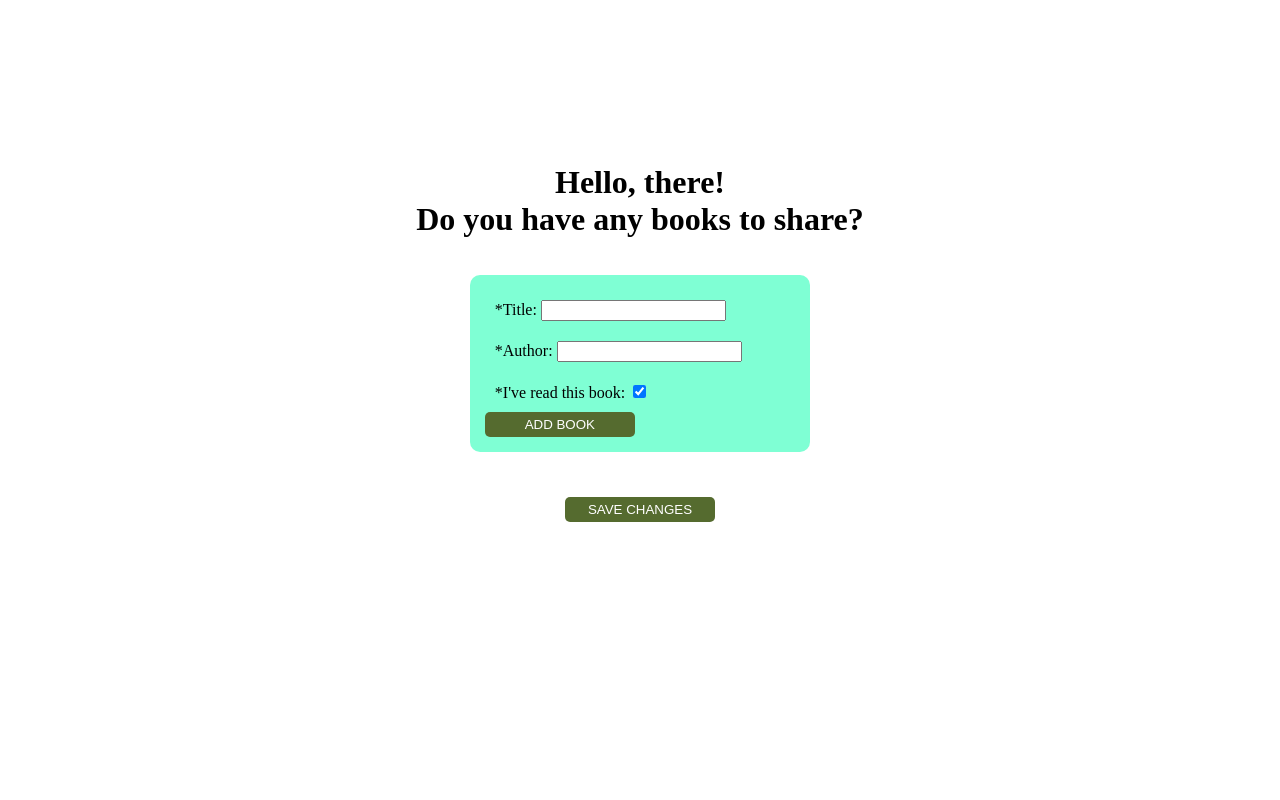
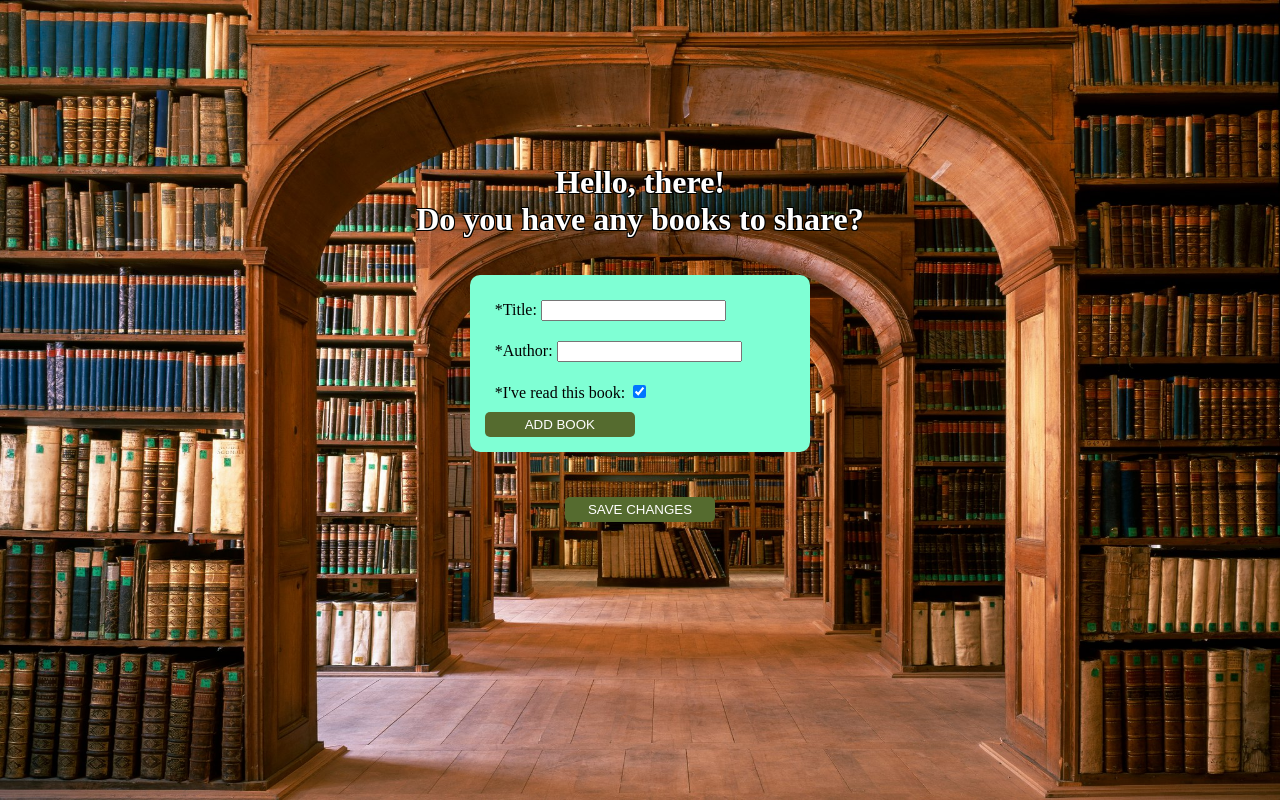
Before and after one commit to Henry417E1610/Brainnest-Library, a plain HTML site: page index.html in a window 1280 px wide. Drawn offline with Linux system fonts and the light colour scheme.

Commit message:
added backgrounds

```diff
--- a/styles.css
+++ b/styles.css
@@ -22,6 +22,10 @@ body {
     align-items: center;
     text-align: center;
     padding-top: 15vh;
+    background-image: url('./img/library.jpg');
+    background-repeat: no-repeat;
+    background-attachment: fixed;
+    background-size: 100% 100%;
 }
 
 body > * {
@@ -42,10 +46,18 @@ button {
     color: white;
     border: none;
     border-radius: 5px;
-  }
+}
 
 button:hover{
     background-color: white;
     color: darkolivegreen;
     border: 1px solid darkolivegreen;
 }
+
+h1 {
+    color: white;
+    text-shadow: -1px 1px 0 #000,
+                  1px 1px 0 #000,
+                 1px -1px 0 #000,
+                -1px -1px 0 #000;
+}
```
Also changed, not shown: img/library.jpg (added), 1 other file.
